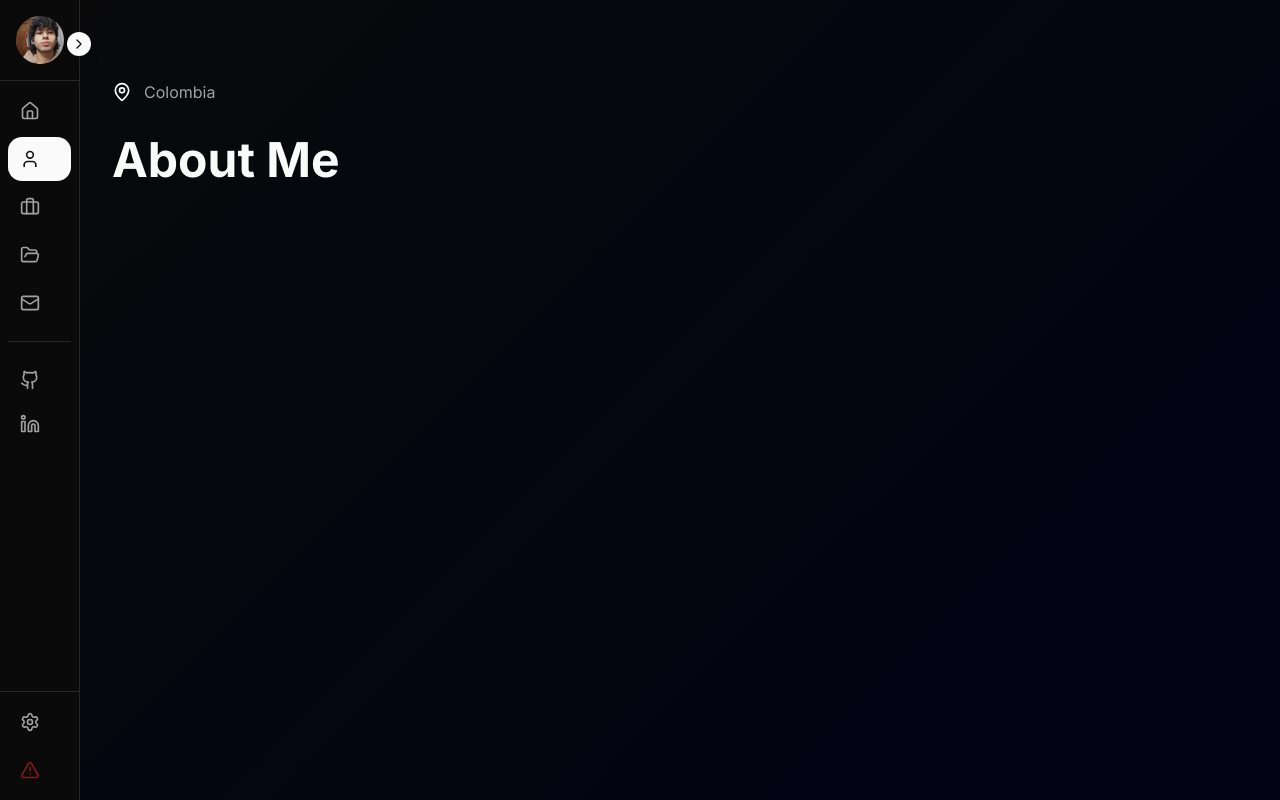
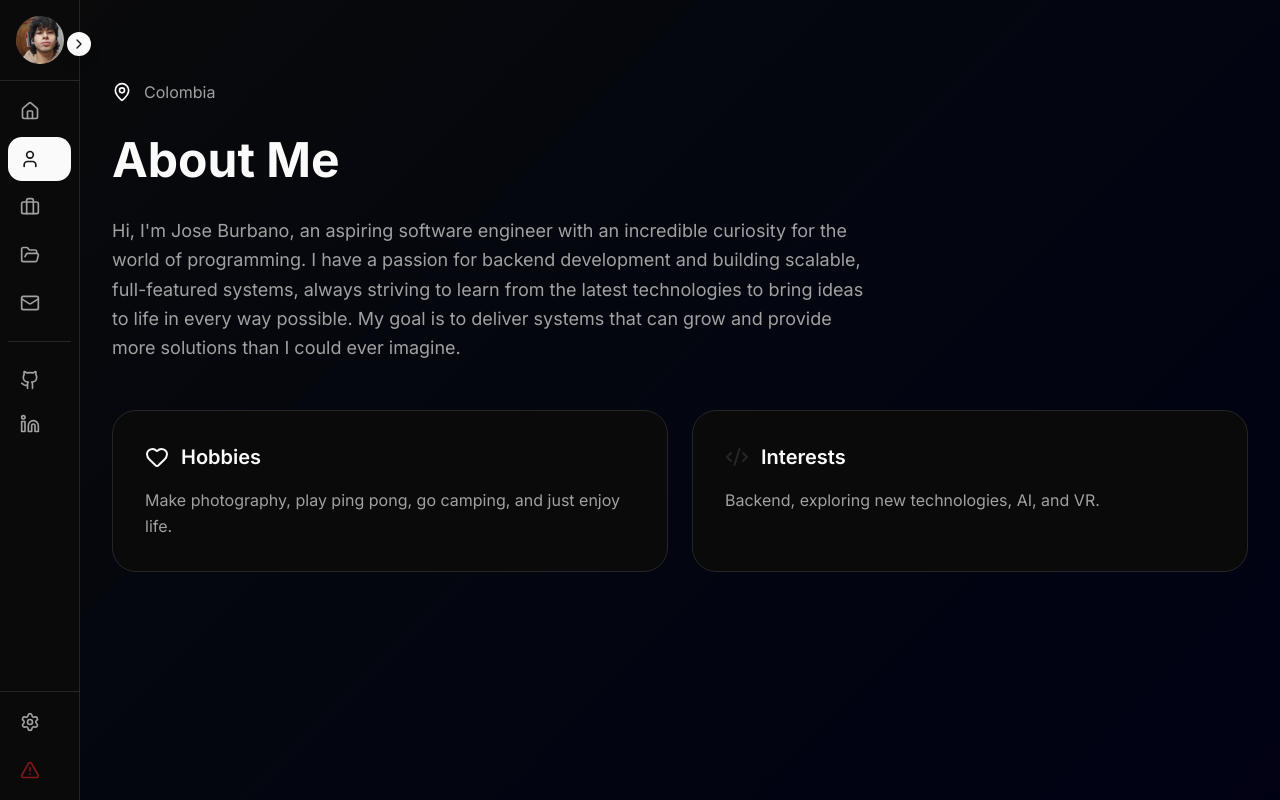
Before and after one commit to Jacklb19/Portfolio, a Next.js app: page / in a window 1280 px wide. Both pictures are taken after a click on the button 39 px from the left and 159 px from the top of the page. Built offline with nearby package versions, Linux system fonts and the light colour scheme.

Commit message:
about section hobbies & interest

```diff
--- a/components/about-section.tsx
+++ b/components/about-section.tsx
@@ -1,13 +1,12 @@
 import { MapPin, Code2, Heart } from "lucide-react";
 import { Button } from "@/components/ui/button";
-import { AboutSection as AboutSectionType } from "@/data/types"
+import { AboutSection as AboutSectionType } from "@/data/types";
 
 interface AboutSectionProps {
-  content: AboutSectionType
+  content: AboutSectionType;
 }
 
-
-export function AboutSection({ content}: AboutSectionProps) {
+export function AboutSection({ content }: AboutSectionProps) {
   return (
     <section className="min-h-screen px-4 sm:px-6 lg:px-8 py-12 sm:py-16 lg:py-20">
       <div className="max-w-6xl mx-auto">
@@ -22,7 +21,33 @@ export function AboutSection({ content}: AboutSectionProps) {
           {content.title}
         </h2>
 
+        <p className="text-base sm:text-lg text-muted-foreground leading-relaxed mb-8 sm:mb-12 max-w-3xl">
+          {content.description}
+        </p>
 
+        <div className="grid sm:grid-cols-2 gap-4 sm:gap-6 mb-8 sm:mb-12">
+          <div className="group rounded-2xl sm:rounded-3xl bg-card border border-border p-6 sm:p-8 transition-all hover:border-primary/50 hover:shadow-xl hover:shadow-primary/5">
+            <div className="flex items-center gap-3 mb-4">
+              <Heart className="h-5 w-5 sm:h-6 sm:w-6 text-primary" />
+              <h3 className="text-lg sm:text-xl font-semibold">
+                {content.hobbies.title}
+              </h3>
+            </div>
+            <p className="text-sm sm:text-base text-muted-foreground leading-relaxed">
+              {content.hobbies.text}
+            </p>
+          </div>
+
+          <div className="group rounded-2xl sm:rounded-3xl bg-card border border-border p-6 sm:p-8 transition-all hover:border-primary/50 hover:shadow-xl hover:shadow-primary/5">
+            <div className="flex items-center gap-3 mb-4">
+              <Code2 className="h-5 w-5 sm:h-6 sm:w-6 text-accent" />
+              <h3 className="text-lg sm:text-xl font-semibold">{content.interests.title}</h3>
+            </div>
+            <p className="text-sm sm:text-base text-muted-foreground leading-relaxed">
+              {content.interests.text}
+            </p>
+          </div>
+        </div>
       </div>
     </section>
   );
```
